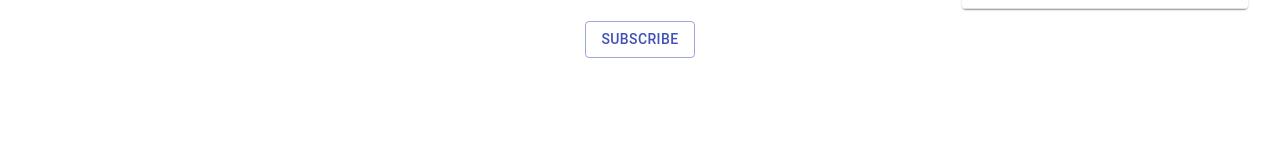
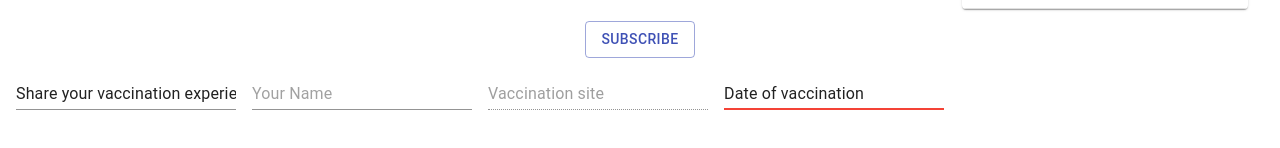
Before and after one commit to singhperryo1/willitend.com, a React (Create React App) app: page / in a window 1280 px wide. Shown: the part 536-684 px from the top of the page. Built offline with nearby package versions, Linux system fonts and the light colour scheme.

Commit message:
Added the anectdotes page to be populated by user experiences

```diff
--- a/src/App.js
+++ b/src/App.js
@@ -1,9 +1,11 @@
 import Home from "./components/Home.js";
+import Anectdotes from "./components/Anectdotes.js"
 
 function App() {
   return (
     <div>
     <Home />
+    <Anectdotes />
     </div>
   );
 }
--- /dev/null
+++ b/src/components/Anectdotes.js
@@ -0,0 +1,24 @@
+import React from 'react';
+import { makeStyles } from '@material-ui/core/styles';
+import Input from '@material-ui/core/Input';
+
+const useStyles = makeStyles((theme) => ({
+  root: {
+    '& > *': {
+      margin: theme.spacing(1),
+    },
+  },
+}));
+
+export default function Anectdotes() {
+  const classes = useStyles();
+
+  return (
+    <form className={classes.root} noValidate autoComplete="off">
+      <Input defaultValue="Share your vaccination experience" inputProps={{ 'aria-label': 'description' }} />
+      <Input placeholder="Your Name" inputProps={{ 'aria-label': 'description' }} />
+      <Input defaultValue="Vaccination site" disabled inputProps={{ 'aria-label': 'description' }} />
+      <Input defaultValue="Date of vaccination" error inputProps={{ 'aria-label': 'description' }} />
+    </form>
+  );
+}
```
